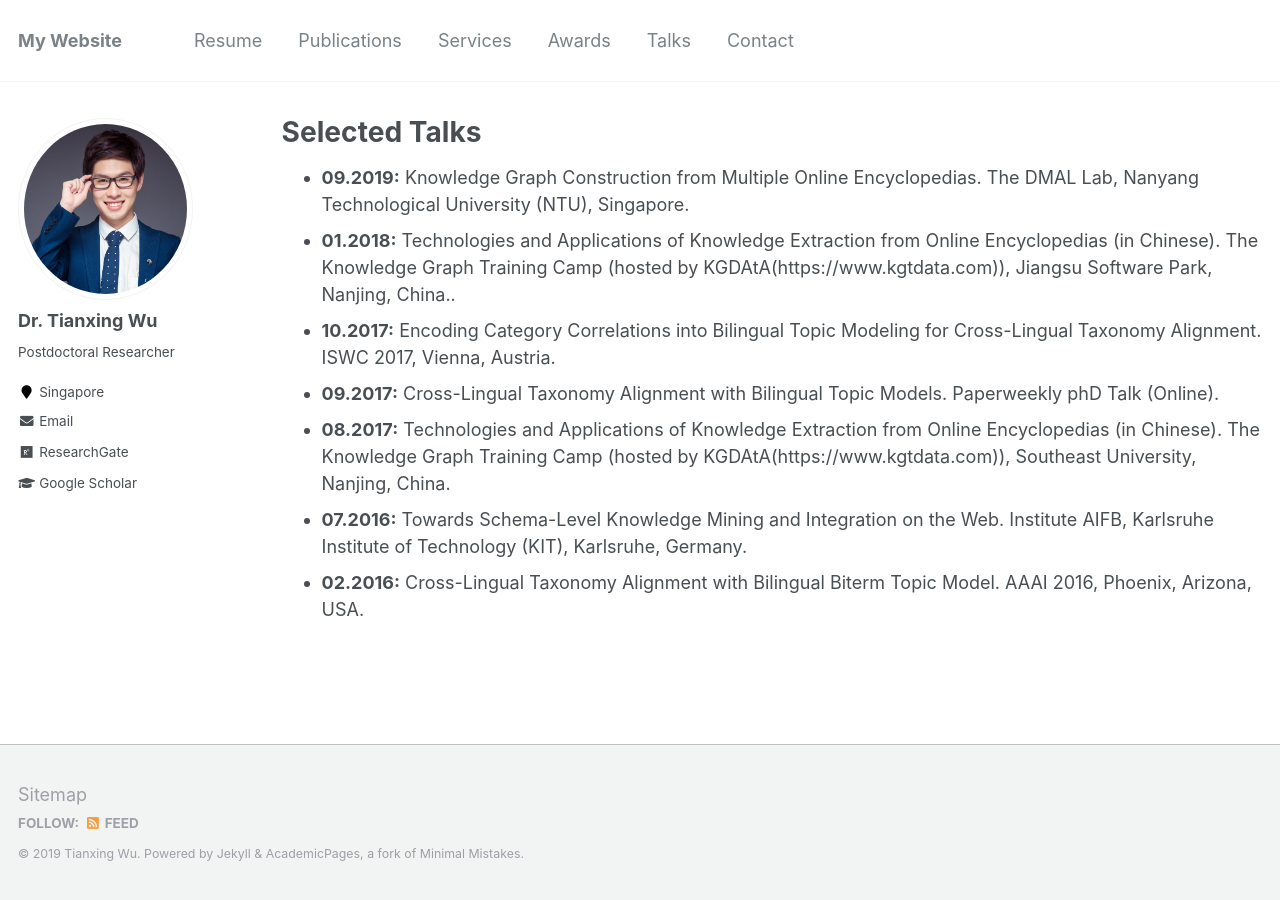
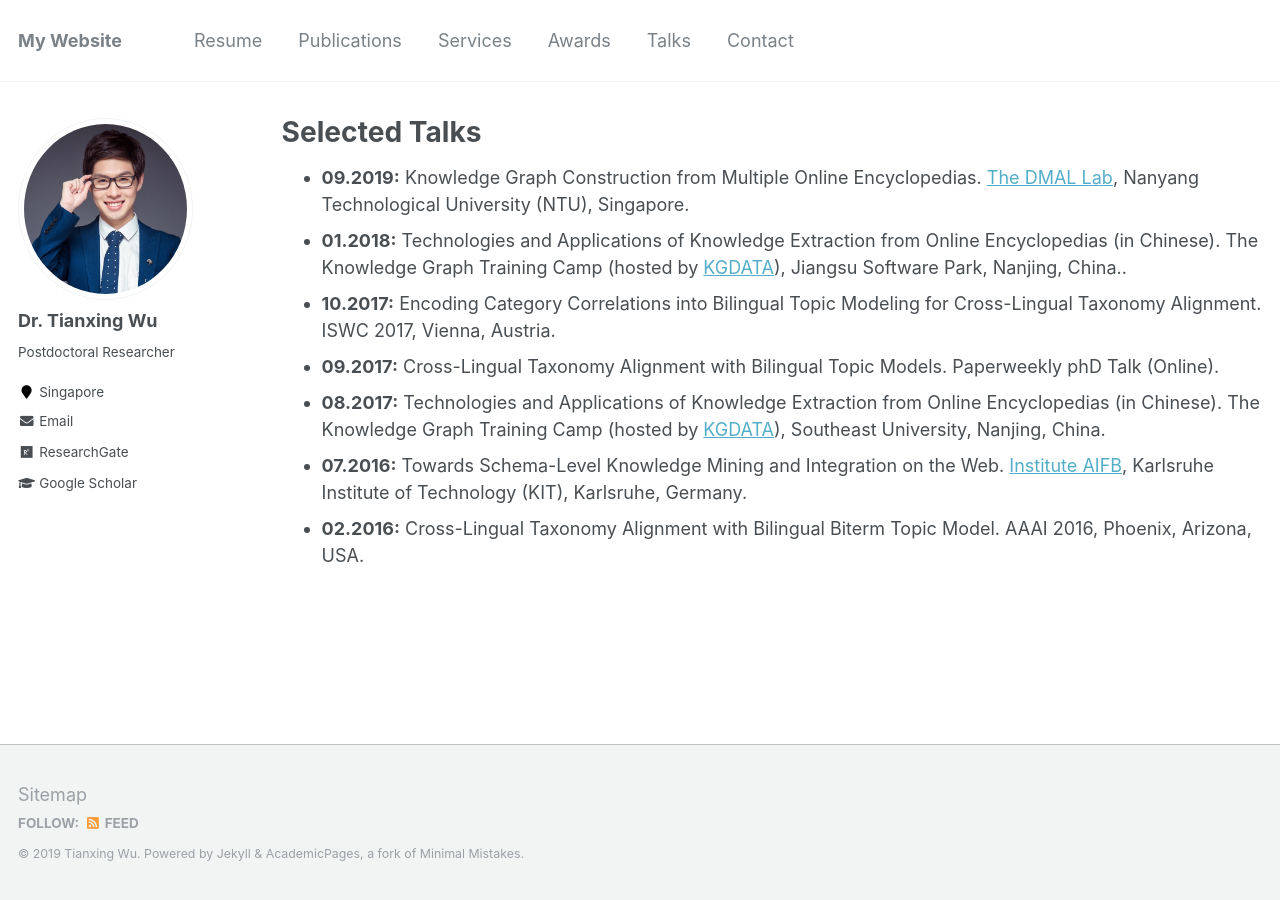
Before and after one commit to tianxing-wu/tianxing-wu.github.io, a Jekyll site: the page built from _pages/selected_talks.md, in a window 1280 px wide. Built offline with Jekyll 4.4.1, drawn with Linux system fonts in a browser that asks for light colours; part of the change alters nothing that is shown.

Commit message:
site update

```diff
--- a/_pages/selected_talks.md
+++ b/_pages/selected_talks.md
@@ -4,10 +4,10 @@ title: "Selected Talks"
 permalink: /selected_talks/
 author_profile: true
 ---
-* **09.2019:** Knowledge Graph Construction from Multiple Online Encyclopedias. The DMAL Lab, Nanyang Technological University (NTU), Singapore.
-* **01.2018:** Technologies and Applications of Knowledge Extraction from Online Encyclopedias (in Chinese). The Knowledge Graph Training Camp (hosted by KGDAtA(https://www.kgtdata.com)), Jiangsu Software Park, Nanjing, China..
+* **09.2019:** Knowledge Graph Construction from Multiple Online Encyclopedias. [The DMAL Lab](http://scse.ntu.edu.sg/Research/DMAL/Pages/Home.aspx), Nanyang Technological University (NTU), Singapore.
+* **01.2018:** Technologies and Applications of Knowledge Extraction from Online Encyclopedias (in Chinese). The Knowledge Graph Training Camp (hosted by [KGDATA](https://www.kgtdata.com)), Jiangsu Software Park, Nanjing, China..
 * **10.2017:** Encoding Category Correlations into Bilingual Topic Modeling for Cross-Lingual Taxonomy Alignment. ISWC 2017, Vienna, Austria.
 * **09.2017:** Cross-Lingual Taxonomy Alignment with Bilingual Topic Models. Paperweekly phD Talk (Online).
-* **08.2017:** Technologies and Applications of Knowledge Extraction from Online Encyclopedias (in Chinese). The Knowledge Graph Training Camp (hosted by KGDAtA(https://www.kgtdata.com)), Southeast University, Nanjing, China.
-* **07.2016:** Towards Schema-Level Knowledge Mining and Integration on the Web. Institute AIFB, Karlsruhe Institute of Technology (KIT), Karlsruhe, Germany.
+* **08.2017:** Technologies and Applications of Knowledge Extraction from Online Encyclopedias (in Chinese). The Knowledge Graph Training Camp (hosted by [KGDATA](https://www.kgtdata.com)), Southeast University, Nanjing, China.
+* **07.2016:** Towards Schema-Level Knowledge Mining and Integration on the Web. [Institute AIFB](http://www.aifb.kit.edu/web/Hauptseite/en), Karlsruhe Institute of Technology (KIT), Karlsruhe, Germany.
 * **02.2016:** Cross-Lingual Taxonomy Alignment with Bilingual Biterm Topic Model. AAAI 2016, Phoenix, Arizona, USA.
```
Also changed, not shown: 1 other file.
